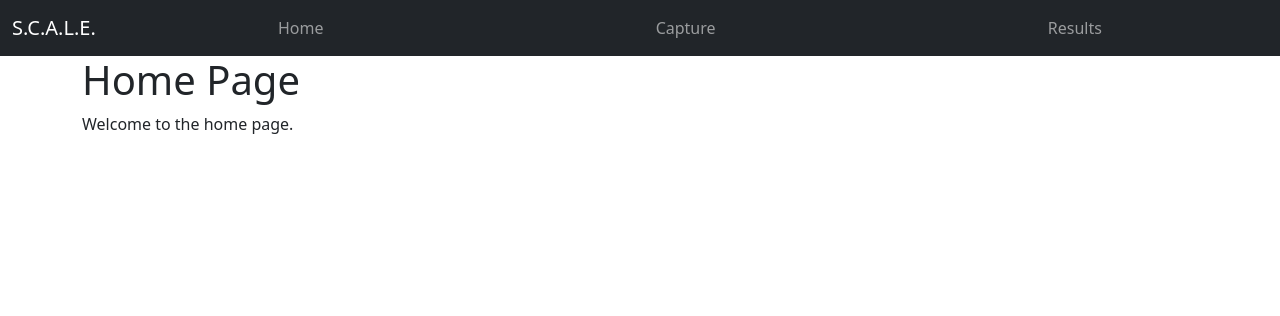
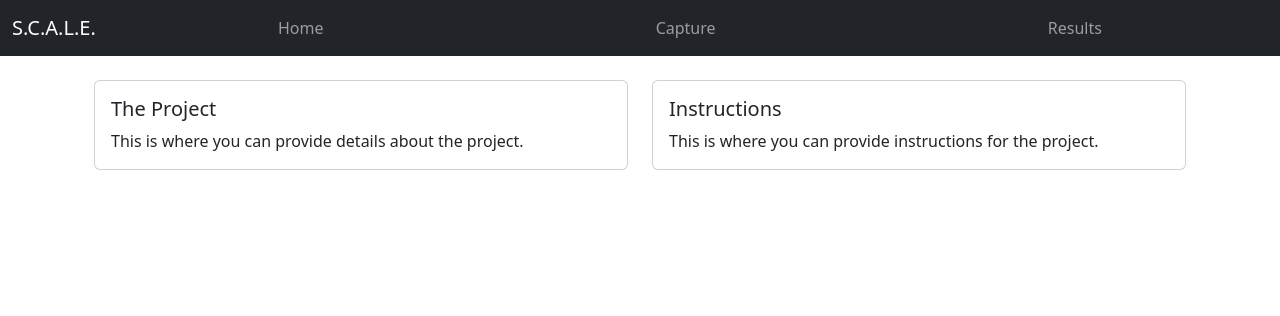
Before and after one commit to JoshuaBalles/SCALE, a Flask app: page / in a window 1280 px wide. Shown: the top 316 px of the page. Run offline with Flask 3, Linux system fonts and the light colour scheme; some libraries are stand-ins or nearby versions.

Commit message:
Updated Home page.

```diff
--- a/templates/home.html
+++ b/templates/home.html
@@ -1,5 +1,23 @@
 <!-- templates/home.html (do not change or remove this comment) -->
 {% extends "base.html" %} {% block title %}Home{% endblock %} {% block content %}
-<h1>Home Page</h1>
-<p>Welcome to the home page.</p>
+<div class="container mt-4">
+	<div class="row">
+		<div class="col-md-6">
+			<div class="card">
+				<div class="card-body">
+					<h5 class="card-title">The Project</h5>
+					<p class="card-text">This is where you can provide details about the project.</p>
+				</div>
+			</div>
+		</div>
+		<div class="col-md-6">
+			<div class="card">
+				<div class="card-body">
+					<h5 class="card-title">Instructions</h5>
+					<p class="card-text">This is where you can provide instructions for the project.</p>
+				</div>
+			</div>
+		</div>
+	</div>
+</div>
 {% endblock %}
```
